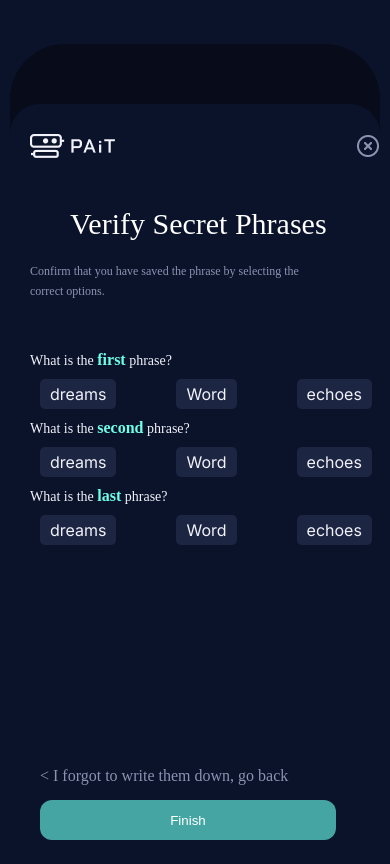
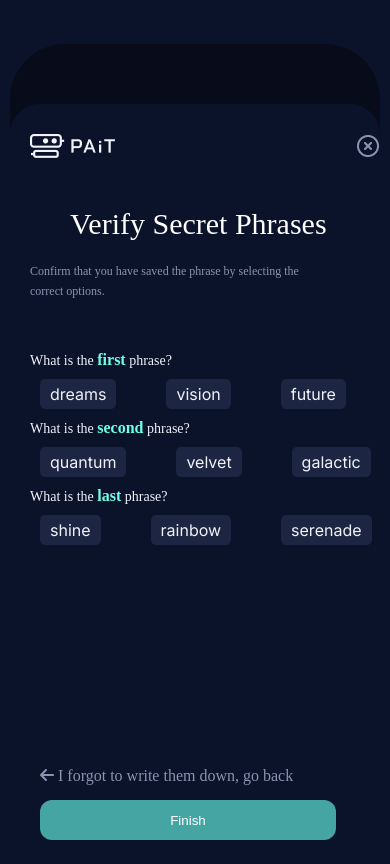
Before and after one commit to willywonder/PAIT-APPv2, a Next.js app: page /Walletcreation5 in a window 390 px wide. Built offline with nearby package versions, Linux system fonts and the light colour scheme.

Commit message:
added responsiveness

```diff
--- a/package.json
+++ b/package.json
@@ -9,6 +9,8 @@
     "lint": "next lint"
   },
   "dependencies": {
+    "@fortawesome/free-solid-svg-icons": "^6.6.0",
+    "@fortawesome/react-fontawesome": "^0.2.2",
     "ethers": "^6.13.2",
     "next": "14.2.5",
     "react": "^18",
--- a/src/app/Walletcreation1/page.js
+++ b/src/app/Walletcreation1/page.js
@@ -4,6 +4,7 @@ import Image from "next/image";
 import { useRouter } from "next/navigation";
 import "./walletcreate1.css";
 import { ethers } from "ethers";
+
 
 const Walletcreation1 = () => {
   const router = useRouter();
@@ -37,7 +38,7 @@ const Walletcreation1 = () => {
   };
 
   return (
-    <div className="Container1">
+    <div className="Container1" >
       <div className="Inside-container">
         <div className="top">
           <div className="logo">
--- a/src/app/Walletcreation4/walletcreate4.css
+++ b/src/app/Walletcreation4/walletcreate4.css
@@ -66,7 +66,7 @@ body {
 }
 .word-container {
   display: flex; /* Aligns items in a row */
-  gap: 60px; /* Adds space between each word */
+  gap: 50px; /* Adds space between each word */
   margin-left: 30px;
   margin-top: 10px;
 
--- a/src/app/Walletcreation5/page.js
+++ b/src/app/Walletcreation5/page.js
@@ -1,26 +1,36 @@
 "use client";
 import React, { useState } from "react";
 import Image from "next/image";
+import { useRouter } from "next/navigation";
+import { FontAwesomeIcon } from "@fortawesome/react-fontawesome";
+import { faArrowLeft } from "@fortawesome/free-solid-svg-icons";
 import "./walletcreate5.css";
-import { useRouter } from "next/navigation";
+
 const Walletcreation5 = () => {
   const phrases = ["first", "second", "last"];
-  const words = ["dreams", "Word", "echoes"];
 
-  // State to keep track of the selected word for each phrase
-  const [selectedWords, setSelectedWords] = useState(Array(phrases.length).fill(""));
+  // Updated 2D array with different words for each phrase
+  const words = [
+    ["dreams", "vision", "future"], // Words for the first phrase
+    ["quantum", "velvet", "galactic"], // Words for the second phrase
+    ["shine", "rainbow", "serenade"], // Words for the last phrase
+  ];
+
+  const [selectedWords, setSelectedWords] = useState(
+    Array(phrases.length).fill("")
+  );
 
   const router = useRouter();
 
-  // Function to handle word selection for a specific phrase
   const handleWordClick = (phraseIndex, word) => {
     const newSelectedWords = [...selectedWords];
     newSelectedWords[phraseIndex] = word;
     setSelectedWords(newSelectedWords);
   };
-  const handleGoBack =() =>{
+
+  const handleGoBack = () => {
     router.push("/Walletcreation4");
-  }
+  };
 
   return (
     <div className="createwallet">
@@ -44,10 +54,12 @@ const Walletcreation5 = () => {
               What is the <span>{phrase}</span> phrase?
             </div>
             <div className="word-container">
-              {words.map((word, wordIndex) => (
+              {words[phraseIndex].map((word, wordIndex) => (
                 <span
                   key={wordIndex}
-                  className={`word ${selectedWords[phraseIndex] === word ? "selected" : ""}`}
+                  className={`word ${
+                    selectedWords[phraseIndex] === word ? "selected" : ""
+                  }`}
                   onClick={() => handleWordClick(phraseIndex, word)}
                 >
                   {word}
@@ -56,8 +68,12 @@ const Walletcreation5 = () => {
             </div>
           </div>
         ))}
-        <div className="forgot-text" onClick={handleGoBack} style={{ cursor: 'pointer' }}>
-          &lt; I forgot to write them down, go back
+        <div
+          className="forgot-text2"
+          onClick={handleGoBack}
+          style={{ cursor: "pointer" }}
+        >
+          <FontAwesomeIcon icon={faArrowLeft} /> I forgot to write them down, go back
         </div>
         <button className="finish">Finish</button>
       </div>
--- a/src/app/Walletcreation5/walletcreate5.css
+++ b/src/app/Walletcreation5/walletcreate5.css
@@ -66,9 +66,10 @@ body {
 }
 .word-container {
   display: flex; /* Aligns items in a row */
-  gap: 60px; /* Adds space between each word */
+  gap: 50px; /* Adds space between each word */
   margin-left: 30px;
   margin-top: 10px;
+  justify-content: center;
 }
 .word {
   padding: 10px; /* Adds padding around each word */
@@ -77,7 +78,7 @@ body {
   border-radius: 18px; /* Optional: Rounds the corners */
   color: #f2f2fb;
 }
-.forgot-text {
+.forgot-text2 {
   color: var(--Text-Muted, #8a94b0);
   text-align: center;
   font-family: Poppins;
@@ -86,6 +87,7 @@ body {
   margin-top: 60%;
   margin-left: 30px;
 }
+
 .finish {
   display: flex;
   height: 40px;
```
Also changed, not shown: src/app/Walletcreation4/page.js (+18 -7 lines), styles/walletcreation.module.css (added, +7 -0 lines), 1 other file (tests, documents, lock files or other folders).
